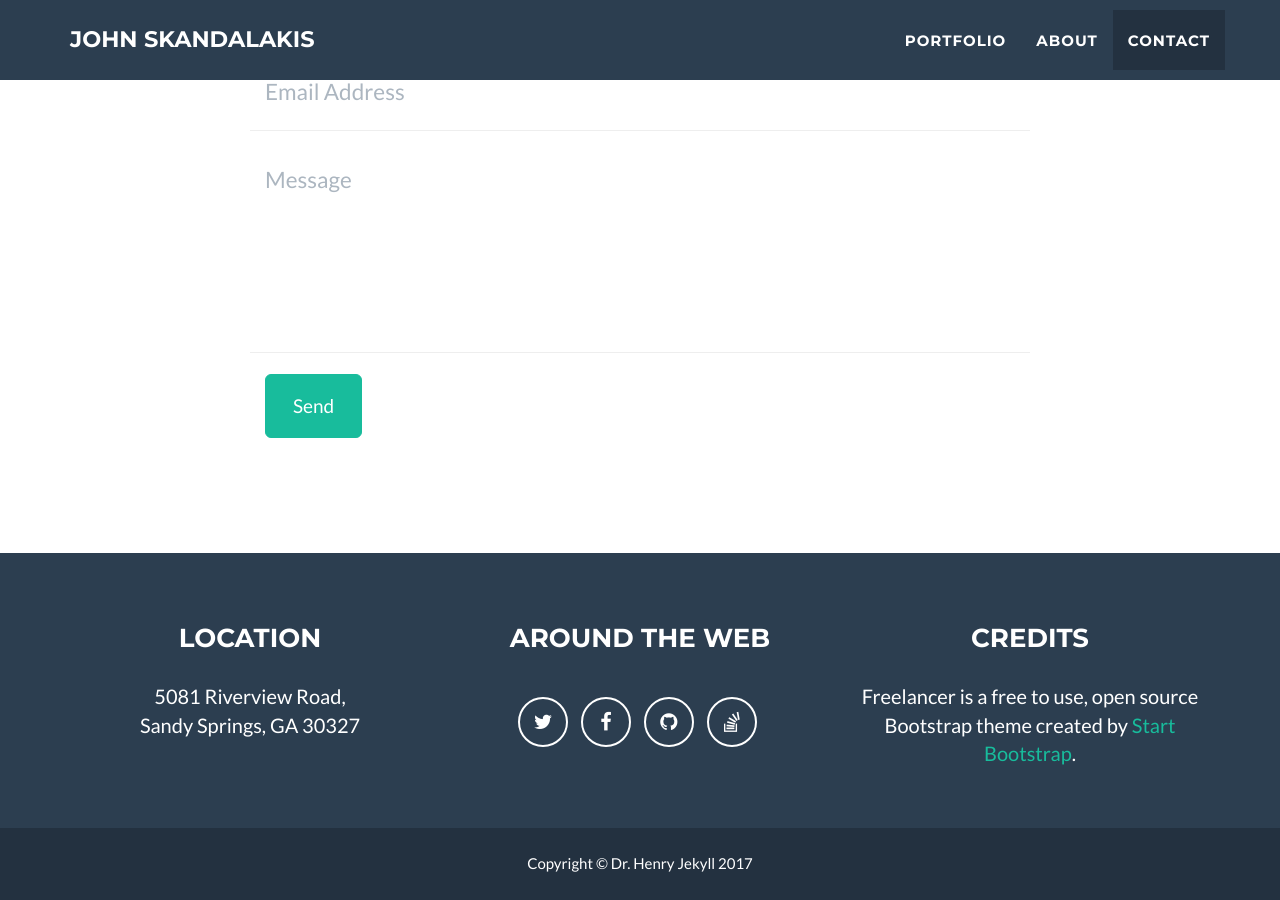
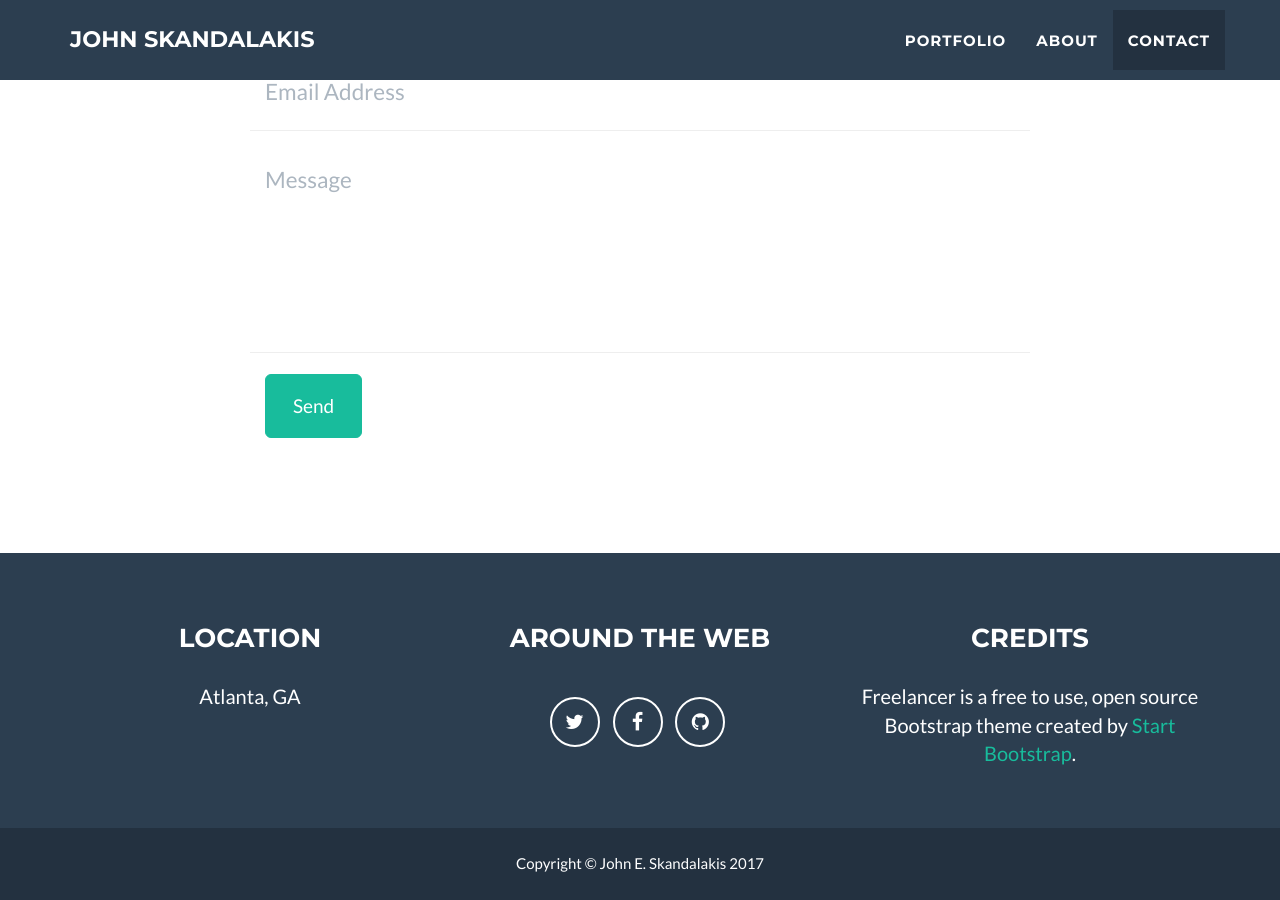
Before and after one commit to skandaloptagon/skandaloptagon.github.io, a Jekyll site: the page built from index.html, in a window 1280 px wide and 900 px high, scrolled down 2485 px. Built offline with Jekyll 4.4.1, drawn with Linux system fonts in a browser that asks for light colours.

Commit message:
Update _config.yml

```diff
--- a/_config.yml
+++ b/_config.yml
@@ -31,7 +31,7 @@ color:
 
 # Footer settings
 footer:
-  copyright: Dr. Henry Jekyll
+  copyright: John E. Skandalakis
   location: Location
   social: Around the Web
   credits: Credits
@@ -44,13 +44,10 @@ social:
     url: https://www.facebook.com/JohnSkandi
   - title: github
     url: https://github.com/skandaloptagon
-  - title: stack-overflow
-    url: http://stackoverflow.com/questions/tagged/jekyll
 
 # Postal address (add as many lines as necessary)
 address:
-  - line: 5081 Riverview Road,
-  - line: Sandy Springs, GA 30327
+  - line: Atlanta, GA
 
 # Credits content
 credits: 'Freelancer is a free to use, open source Bootstrap theme created by <a href="http://startbootstrap.com">Start Bootstrap</a>.'
```
